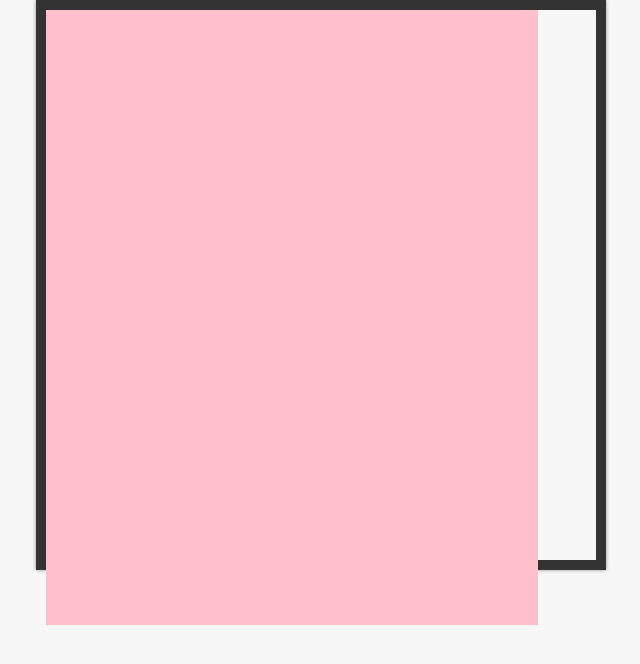
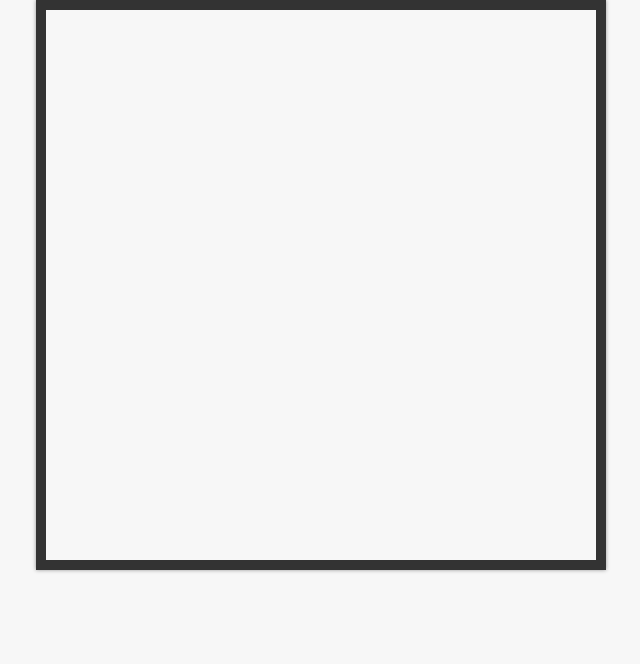
Before and after one commit to savwiley/etchasketch2, a plain HTML site: page index.html in a window 1280 px wide. Shown: the whole page, without its empty margins (319-959 px from the left). Drawn offline with Linux system fonts and the light colour scheme.

Commit message:
remove css used for testing

```diff
--- a/style.css
+++ b/style.css
@@ -17,13 +17,3 @@ body {
   flex-direction: row;
   flex-wrap: wrap;
 }
-
-.square {
-  background: pink;
-}
-
-/**
-  16 squares
-  16 / 2 = 4
-  4 squares across & down
-  100 / 4 = 25
```
